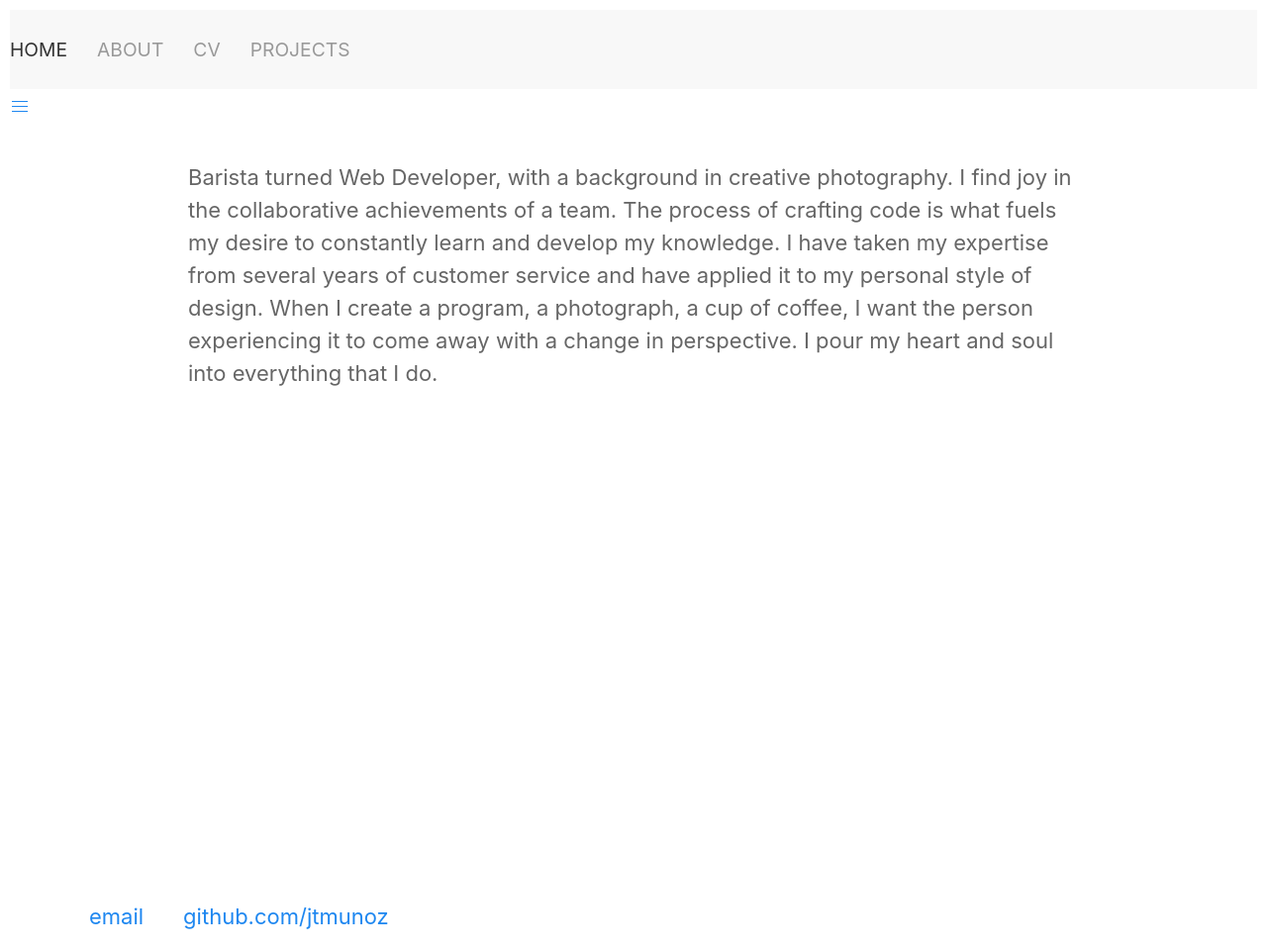
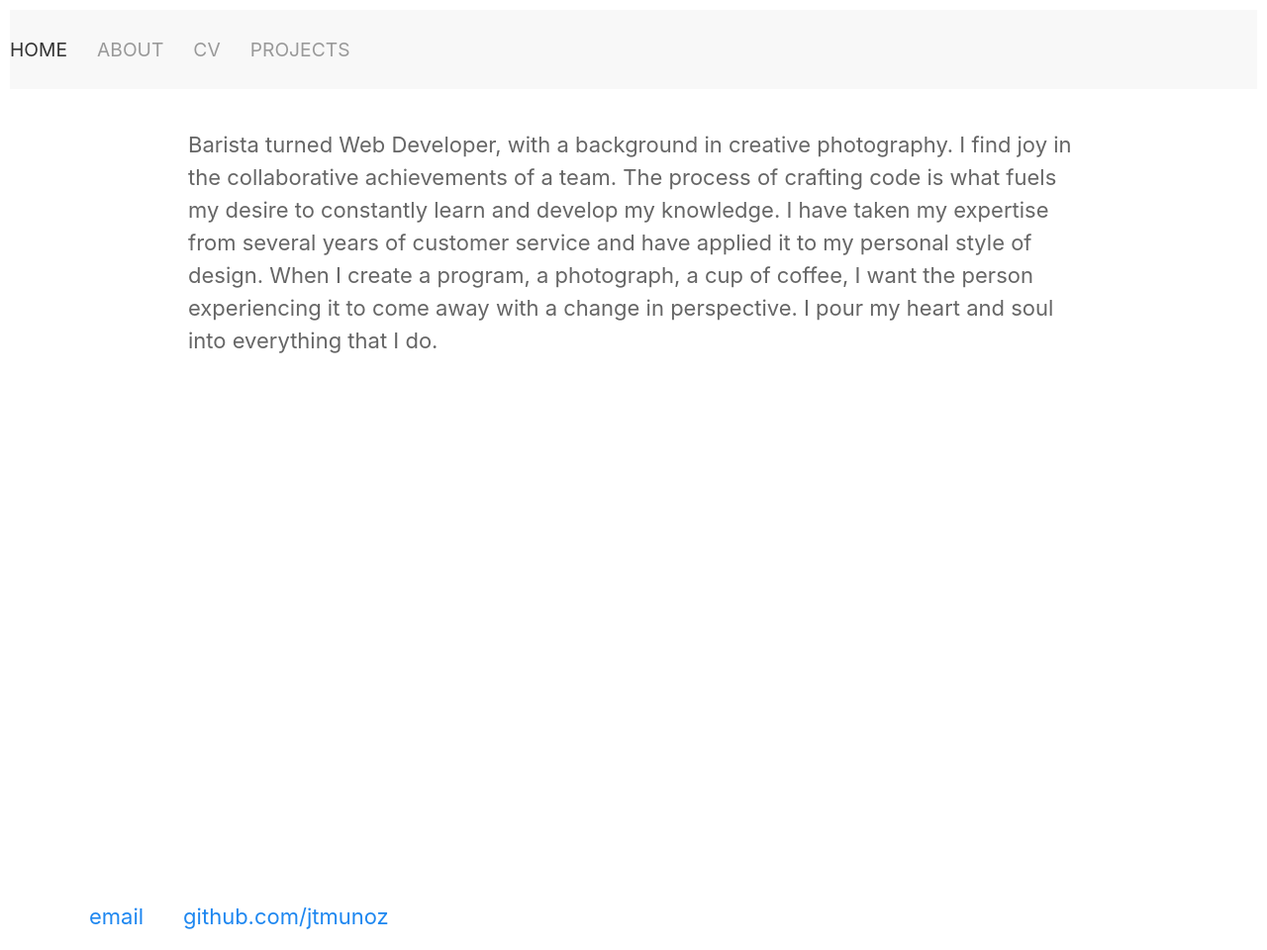
Before and after one commit to jtmunoz/jtmunoz.github.io, a Jekyll site: the page built from about.html, in a window 1280 px wide. Shown: the whole page at 99% size. Built offline with Jekyll 4.4.1, drawn with Linux system fonts in a browser that asks for light colours; nearby versions of some CDN libraries.

Commit message:
updats sidebar nav for mobile

```diff
--- a/_includes/header.html
+++ b/_includes/header.html
@@ -1,6 +1,6 @@
 <header id="header">
-	<nav class="uk-navbar-container uk-visible@s" uk-navbar>
-		<div class="uk-navbar-left">
+	<nav class="uk-navbar-container" uk-navbar>
+		<div class="uk-navbar-left uk-visible@s">
 			<ul class="uk-navbar-nav">
 				<li class="uk-active"><a href="/">Home</a></li>
 				<li><a href="/about">About</a></li>
@@ -8,8 +8,8 @@
 				<li><a href="/projects">Projects</a></li>
 			</ul>
 		</div>
+		<a href="#my-id" class="uk-navbar-toggle uk-hidden@s" uk-toggle><span uk-icon="menu"></span></a>
 	</nav>
-	<a href="#my-id" uk-toggle><span uk-icon="menu"></span></a>
 	<div id="my-id" uk-offcanvas>
 	    <div class="uk-offcanvas-bar">
 	        <ul class="uk-nav uk-nav-offcanvas">
```
